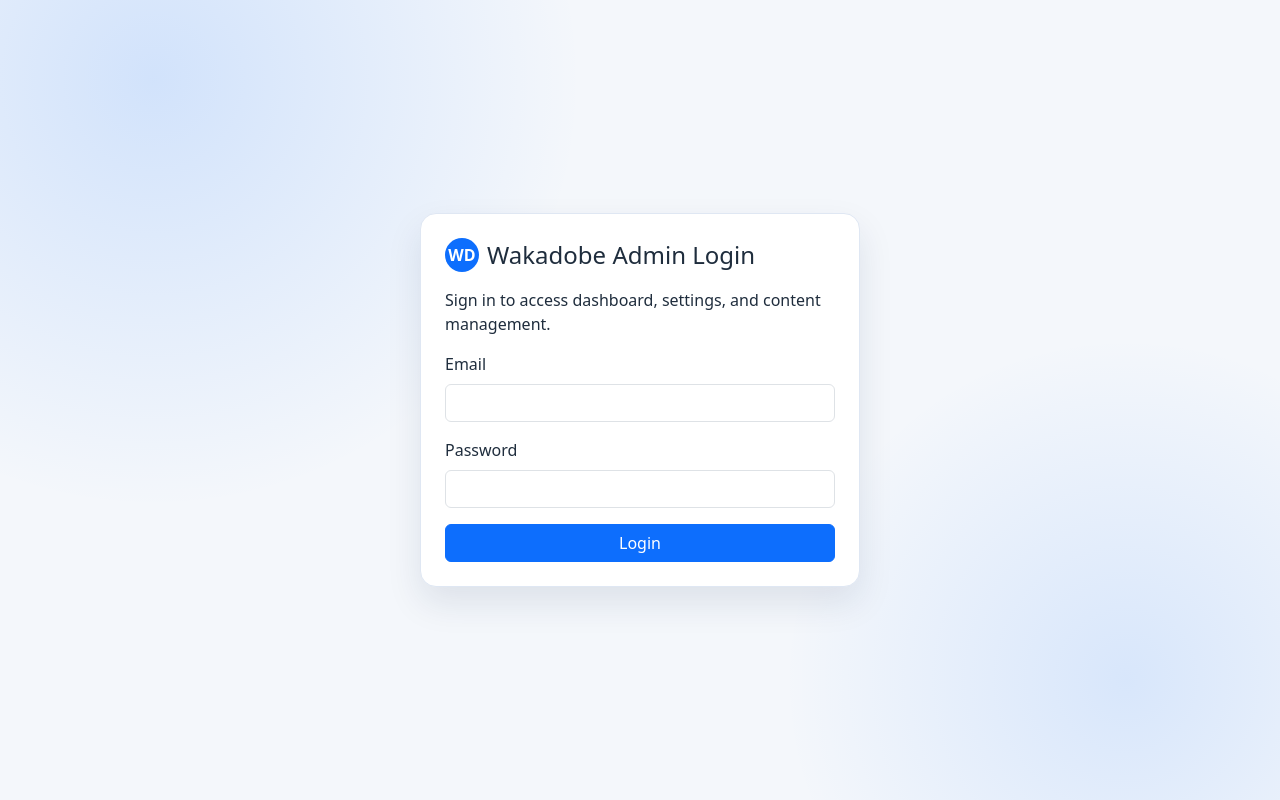
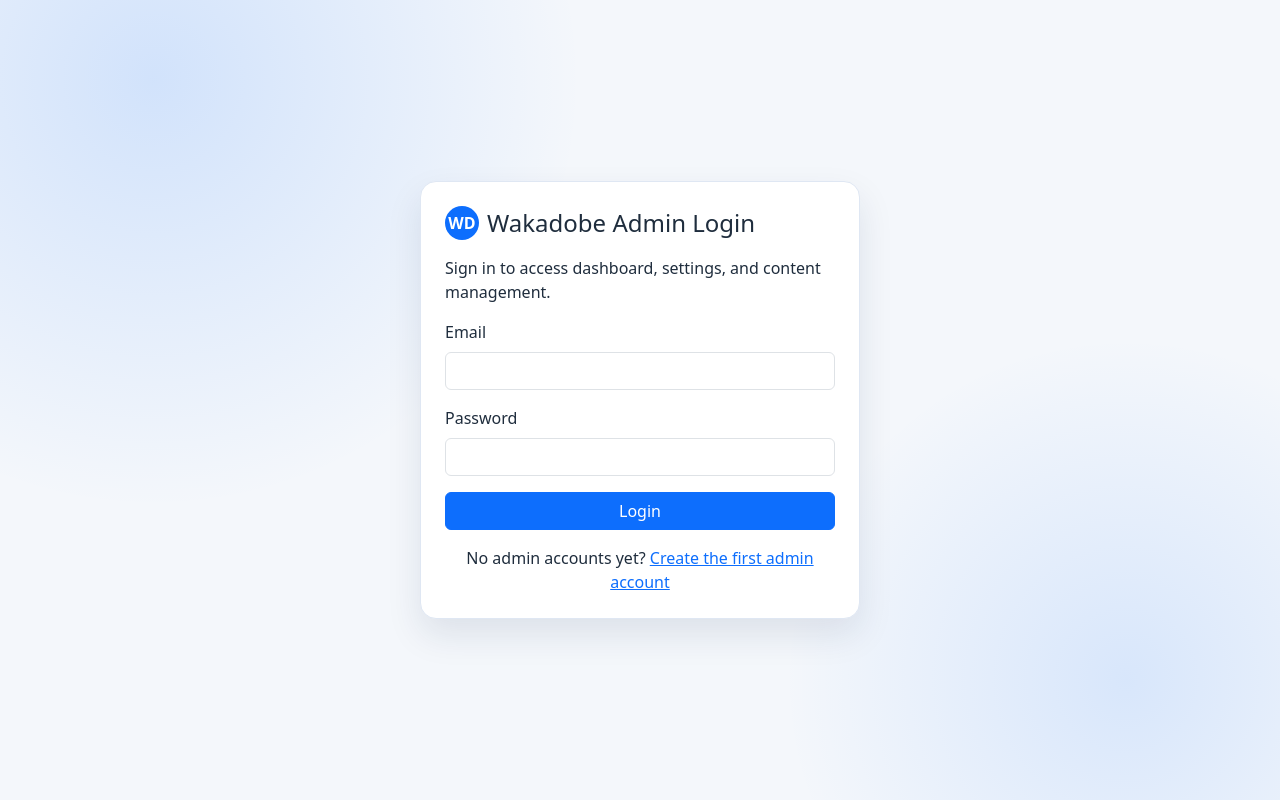
Before and after one commit to wakadobe-africa/Wakadobe-Africa, a Flask app: page /wakadobe/admin/login in a window 1280 px wide. Run offline with Flask 3, Linux system fonts and the light colour scheme; some libraries are stand-ins or nearby versions.

Commit message:
Add admin signup form with login-style design

```diff
--- a/pkg/admin_routes.py
+++ b/pkg/admin_routes.py
@@ -248,6 +248,54 @@ def _serialize_dashboard_post(post_obj):
     }
 
 
+@app.route("/wakadobe/admin/signup", methods=["GET", "POST"])
+@limiter.limit(
+    "3 per hour",
+    methods=["POST"],
+    error_message="Too many admin signup attempts from your IP. Please try again in an hour.",
+)
+def admin_signup():
+    # Allow signup only if no admins exist yet (first admin) or if admin is logged in
+    admin_count = Admin.query.count()
+    current_admin = session.get(ADMIN_SESSION_KEY)
+
+    if admin_count > 0 and not current_admin:
+        return redirect(url_for("admin_login"))
+
+    form = CreateAdminAccountForm()
+    if request.method == "GET":
+        return render_template("admin/admin_signup.html", form=form, form_error=None, form_success=None)
+
+    if not form.validate_on_submit():
+        first_error = next(iter(form.errors.values()))[0] if form.errors else "Please fix invalid fields and try again."
+        return render_template("admin/admin_signup.html", form=form, form_error=first_error, form_success=None)
+
+    # Create new admin
+    hashed_password = generate_password_hash(form.password.data)
+    new_admin = Admin(
+        name=form.name.data.strip(),
+        email=form.email.data.strip().lower(),
+        password=hashed_password,
+        role=form.role.data or "admin"
+    )
+
+    try:
+        db.session.add(new_admin)
+        db.session.commit()
+
+        # If this is the first admin, log them in automatically
+        if admin_count == 0:
+            session[ADMIN_SESSION_KEY] = new_admin.id
+            return redirect(url_for("admin"))
+
+        # If created by existing admin, show success message
+        return render_template("admin/admin_signup.html", form=CreateAdminAccountForm(), form_error=None, form_success="Admin account created successfully!")
+
+    except Exception as e:
+        db.session.rollback()
+        return render_template("admin/admin_signup.html", form=form, form_error="Failed to create admin account. Please try again.", form_success=None)
+
+
 @app.route("/wakadobe/admin/login", methods=["GET", "POST"])
 @limiter.limit(
     "5 per 10 minutes",
@@ -260,8 +308,11 @@ def admin_login():
 
     form = AdminLoginForm()
     show_created = request.args.get("created") == "1"
+    admin_count = Admin.query.count()
+    allow_signup = admin_count == 0  # Allow signup only if no admins exist
+
     if request.method == "GET":
-        return render_template("admin/login.html", form=form, form_error=None, show_created=show_created)
+        return render_template("admin/login.html", form=form, form_error=None, show_created=show_created, allow_signup=allow_signup)
 
     if not form.validate_on_submit():
         first_error = next(iter(form.errors.values()))[0] if form.errors else "Please fix invalid fields and try again."
--- a/pkg/templates/admin/login.html
+++ b/pkg/templates/admin/login.html
@@ -46,6 +46,12 @@
 
             <button type="submit" class="btn btn-primary w-100">Login</button>
         </form>
+
+        {% if allow_signup %}
+        <div class="text-center mt-3">
+            <p class="mb-0">No admin accounts yet? <a href="{{ url_for('admin_signup') }}">Create the first admin account</a></p>
+        </div>
+        {% endif %}
     </section>
 
     <script src="{{ url_for('static', filename='bootstrap/js/bootstrap.bundle.min.js') }}"></script>
```
Also changed, not shown: pkg/templates/admin/admin_signup.html (added, +69 -0 lines).
